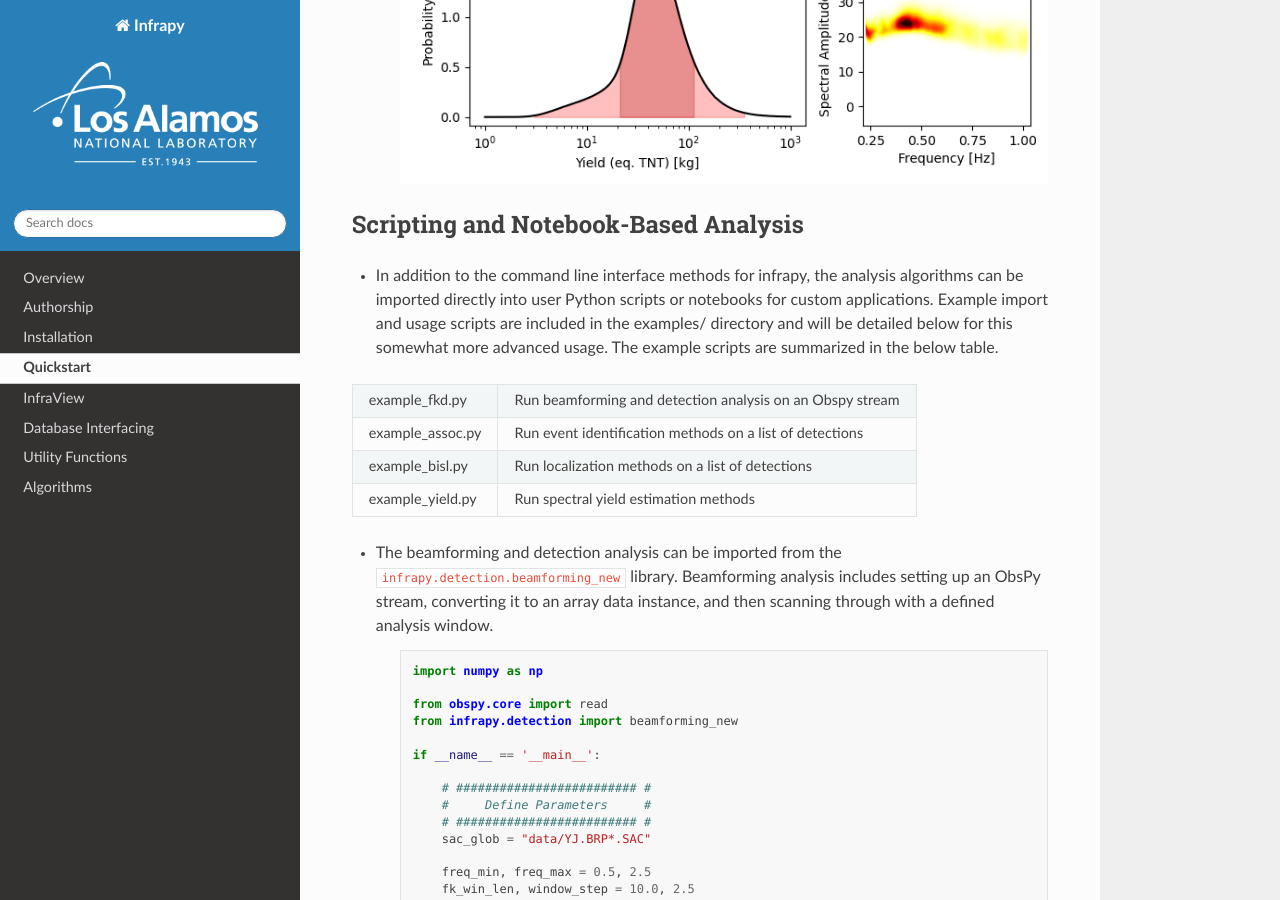
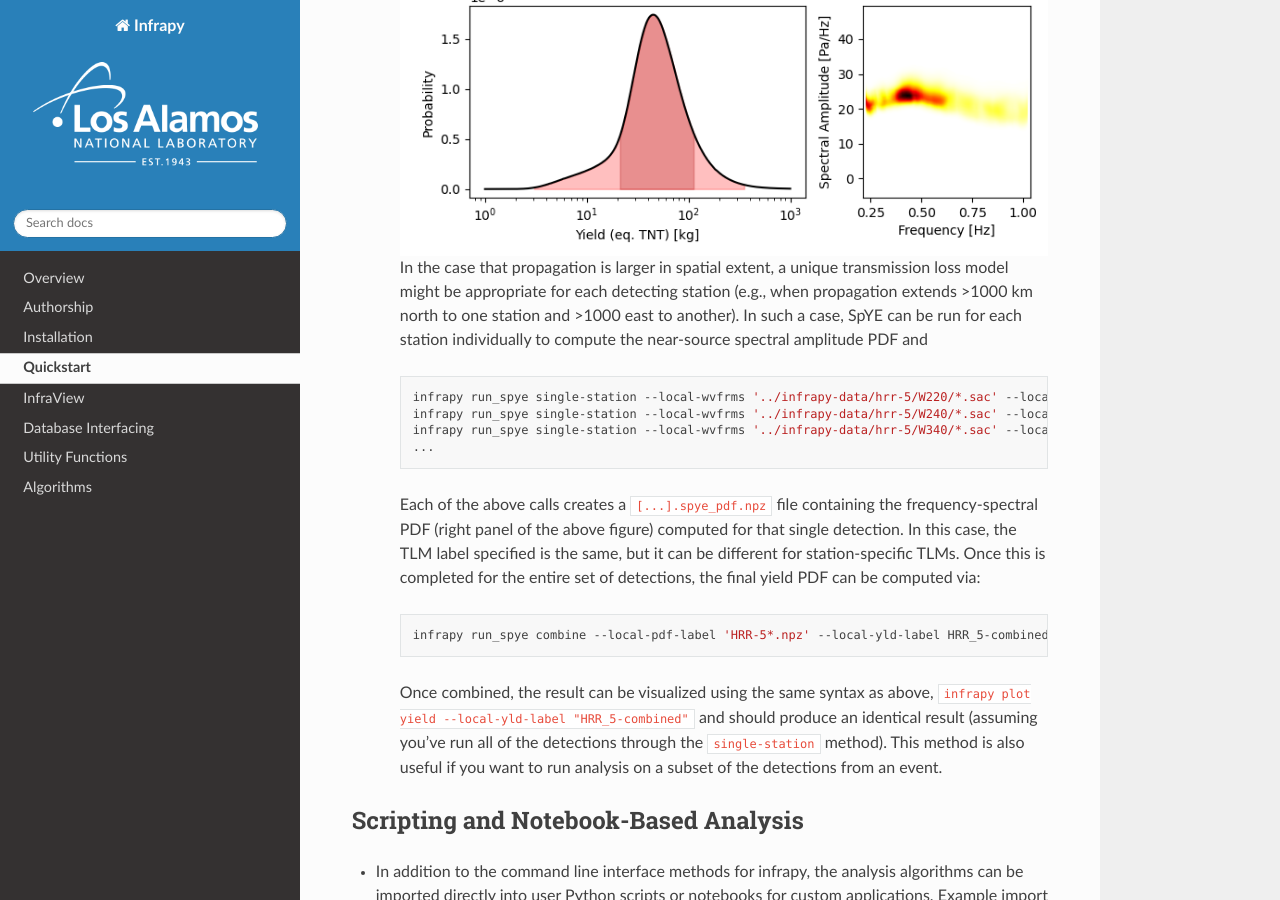
Before and after one commit to LANL-Seismoacoustics/infrapy, a Sphinx documentation site: the page built from docs/source/quickstart.rst, in a window 1280 px wide and 900 px high, scrolled down 16855 px. Built offline with Sphinx 7.4.7 and the Read the Docs theme 2.0.0, drawn with Linux system fonts in a browser that asks for light colours; pages that are not in the unit, such as notebooks, are missing from menus; some of the changed text lies outside the part shown.

Commit message:
updating SpYE usage in quickstart

```diff
--- a/docs/source/quickstart.rst
+++ b/docs/source/quickstart.rst
@@ -503,11 +503,11 @@
         :align: center
 
 
-- For above-ground explosive sources for which source models such as the Kinney & Graham blastwave scaling laws can be used to relate acoustic power to yield, InfraPy's Spectral Yield Estimate (SpYE) methods can be applied.  Usage of these methods requires a detection file, waveform data for detecting stations, and transmission loss models relating downrange observations to a near-source reference point.  Analysis of the Humming Roadrunner 5 event is included (requires downloading the separate infrapy-data repository):
+- Infrasonic signals produced by above-ground explosive sources can be used to estimate the explosive yield via source models such as the Kinney & Graham blastwave scaling laws. InfraPy's Spectral Yield Estimate (SpYE) methods can be applied to relate regional infrasonic signal spectral amplitude to a near-source estimate and then the blastwave model to estimate yield.  Usage of these methods requires a detection file, waveform data for detecting stations, and transmission loss models relating downrange observations to a near-source reference point.  Analysis of the Humming Roadrunner 5 event is included (requires downloading the separate infrapy-data repository).  In the case of regional propagation for which the same transmission loss statistics are appropriate for all detections, the SpYE methods can be run via:
 
     .. code:: bash
 
-        infrapy run_yield --local-wvfrms '../infrapy-data/hrr-5/*/*.sac' --local-detect-label data/HRR-5.dets.json --src-lat 33.5377 --src-lon -106.333961 --tlm-label "../infrapy/propagation/priors/tloss/2007_08-" --local-yld-label "HRR-5"
+        infrapy run_spye regional --local-wvfrms '../infrapy-data/hrr-5/*/*.sac' --local-detect-label data/HRR-5.dets.json --src-lat 33.5377 --src-lon -106.333961 --tlm-label "../infrapy/propagation/priors/tloss/2007_08-" --local-yld-label "HRR-5"
 
     As with other analysis methods, parameter information will be summarized and high level results:
 
@@ -608,6 +608,23 @@
     .. image:: _static/_images/spye_result.png
         :width: 1200px
         :align: center
+
+    In the case that propagation is larger in spatial extent, a unique transmission loss model might be appropriate for each detecting station (e.g., when propagation extends >1000 km north to one station and >1000 east to another).  In such a case, SpYE can be run for each station individually to compute the near-source spectral amplitude PDF and
+
+    .. code:: bash
+
+        infrapy run_spye single-station --local-wvfrms '../infrapy-data/hrr-5/W220/*.sac' --local-detect-label data/HRR-5.dets.json --det-index 0 --src-lat 33.5377 --src-lon -106.333961 --tlm-label "../infrapy/propagation/priors/tloss/2007_08-" --local-pdf-label "HRR-5_W220"
+        infrapy run_spye single-station --local-wvfrms '../infrapy-data/hrr-5/W240/*.sac' --local-detect-label data/HRR-5.dets.json --det-index 1 --src-lat 33.5377 --src-lon -106.333961 --tlm-label "../infrapy/propagation/priors/tloss/2007_08-" --local-pdf-label "HRR-5_W240"
+        infrapy run_spye single-station --local-wvfrms '../infrapy-data/hrr-5/W340/*.sac' --local-detect-label data/HRR-5.dets.json --det-index 2 --src-lat 33.5377 --src-lon -106.333961 --tlm-label "../infrapy/propagation/priors/tloss/2007_08-" --local-pdf-label "HRR-5_W340"
+        ...
+
+    Each of the above calls creates a :code:`[...].spye_pdf.npz` file containing the frequency-spectral PDF (right panel of the above figure) computed for that single detection.  In this case, the TLM label specified is the same, but it can be different for station-specific TLMs.  Once this is completed for the entire set of detections, the final yield PDF can be computed via:
+
+    .. code:: bash
+
+        infrapy run_spye combine --local-pdf-label 'HRR-5*.npz' --local-yld-label HRR_5-combined
+
+    Once combined, the result can be visualized using the same syntax as above, :code:`infrapy plot yield --local-yld-label "HRR_5-combined"` and should produce an identical result (assuming you've run all of the detections through the :code:`single-station` method).  This method is also useful if you want to run analysis on a subset of the detections from an event.
 
 *************************************
 Scripting and Notebook-Based Analysis
```
